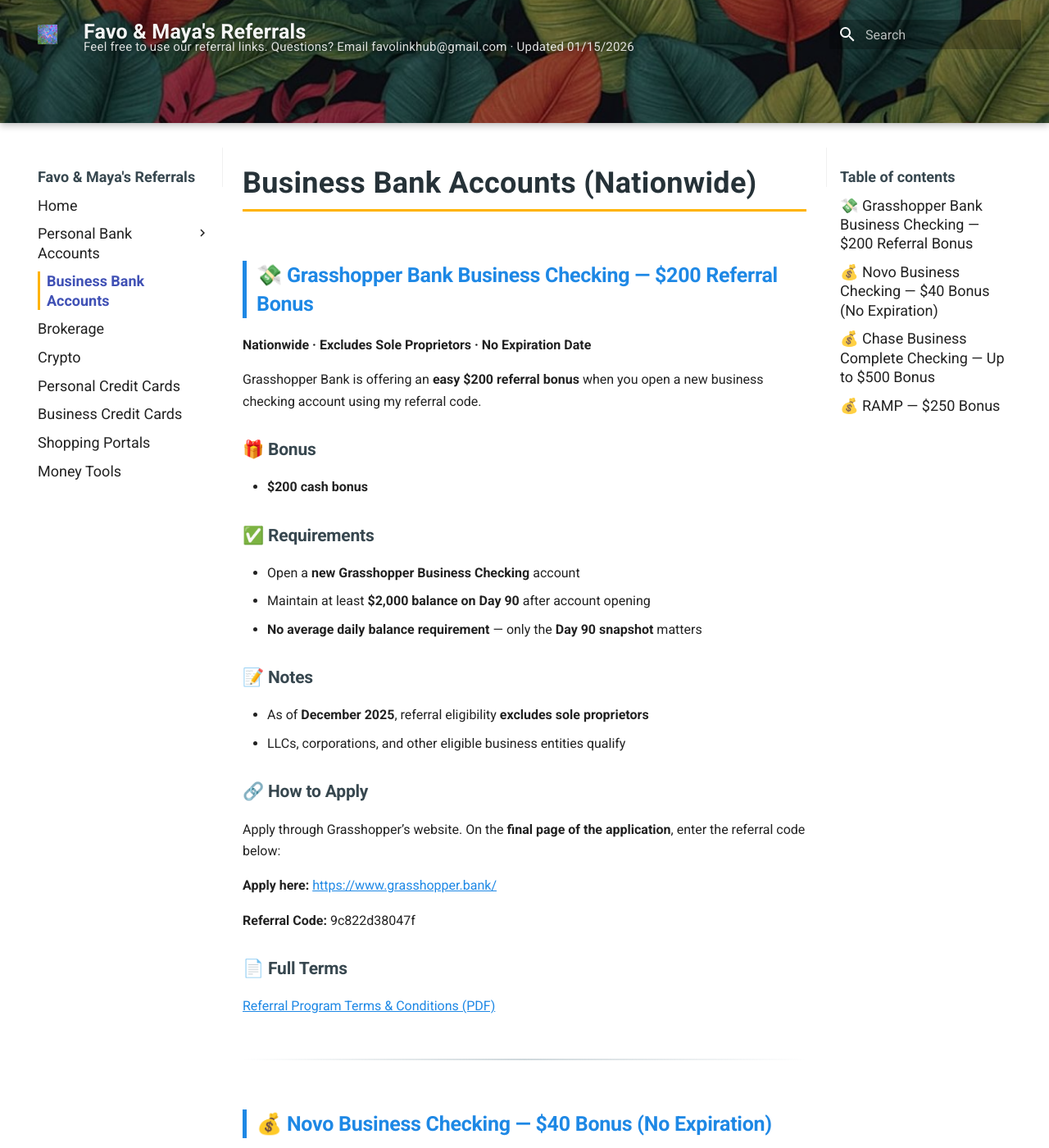
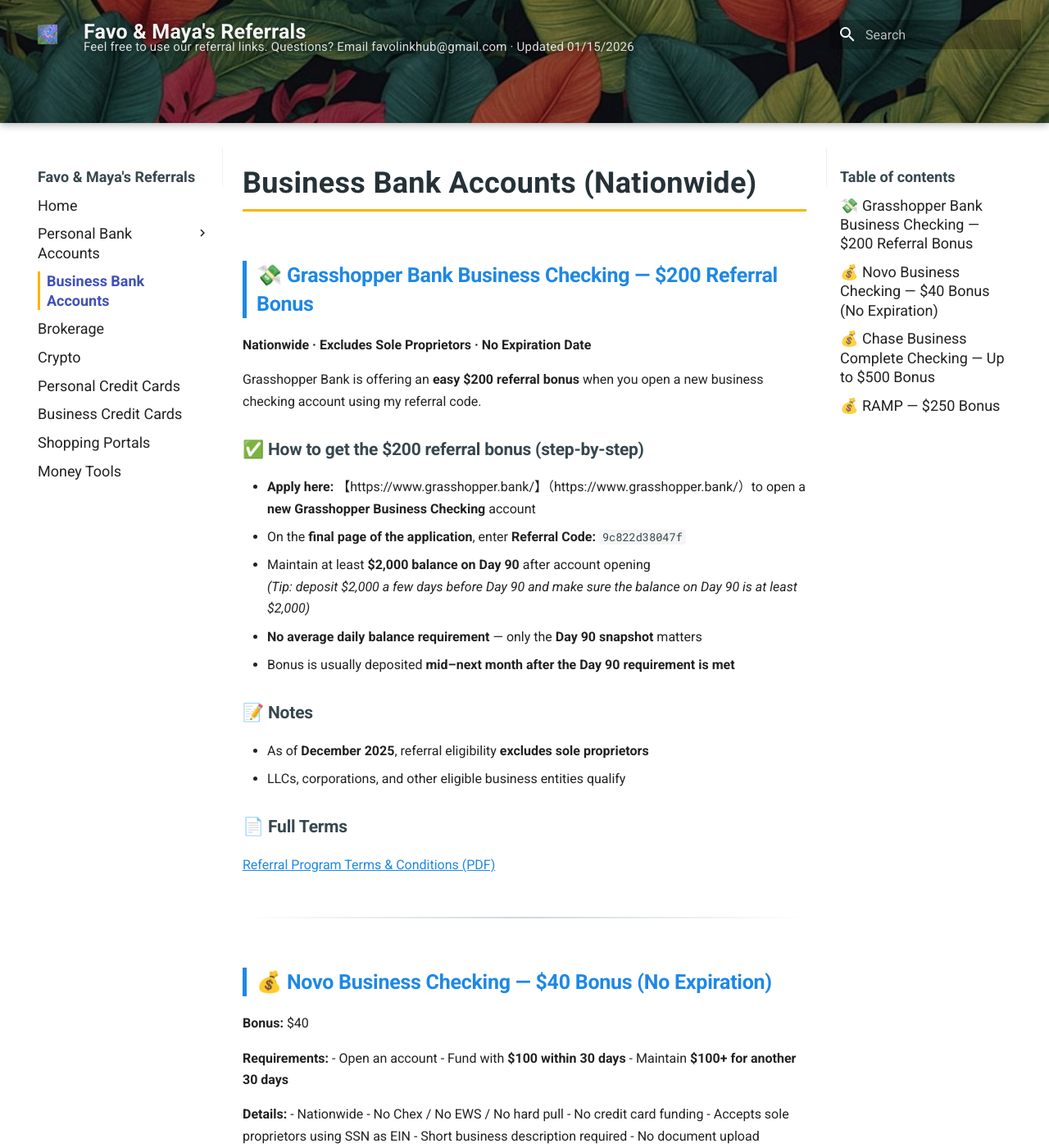
Before and after one commit to whispersofzephyr/favolinkhub-site, an MkDocs documentation site: the page built from docs/business-bank.md, in a window 1280 px wide and 1400 px high. Shown: the whole window at 82% size. Built offline with MkDocs 1.6.1 and Material for MkDocs 9.7.7, drawn with Linux system fonts in a browser that asks for light colours.

Commit message:
Update business-bank.md

```diff
--- a/docs/business-bank.md
+++ b/docs/business-bank.md
@@ -5,24 +5,17 @@
 
 Grasshopper Bank is offering an **easy $200 referral bonus** when you open a new business checking account using my referral code.
 
-### 🎁 Bonus
-- **$200 cash bonus**
-
-### ✅ Requirements
-- Open a **new Grasshopper Business Checking** account
+### ✅ How to get the $200 referral bonus (step-by-step)
+- **Apply here:** 【https://www.grasshopper.bank/】（https://www.grasshopper.bank/）to open a **new Grasshopper Business Checking** account
+- On the **final page of the application**, enter **Referral Code:** `9c822d38047f`
 - Maintain at least **$2,000 balance on Day 90** after account opening
+  *(Tip: deposit $2,000 a few days before Day 90 and make sure the balance on Day 90 is at least $2,000)*
 - **No average daily balance requirement** — only the **Day 90 snapshot** matters
+- Bonus is usually deposited **mid–next month after the Day 90 requirement is met**
 
 ### 📝 Notes
 - As of **December 2025**, referral eligibility **excludes sole proprietors**
 - LLCs, corporations, and other eligible business entities qualify
-
-### 🔗 How to Apply
-Apply through Grasshopper’s website. On the **final page of the application**, enter the referral code below:
-
-**Apply here:** [https://www.grasshopper.bank/](https://www.grasshopper.bank/)
-
-**Referral Code:** 9c822d38047f
 
 ### 📄 Full Terms
 [Referral Program Terms & Conditions (PDF)](https://www.grasshopper.bank/wp-content/uploads/2025/04/Referral-Program-Terms-Conditions-.pdf)
```
